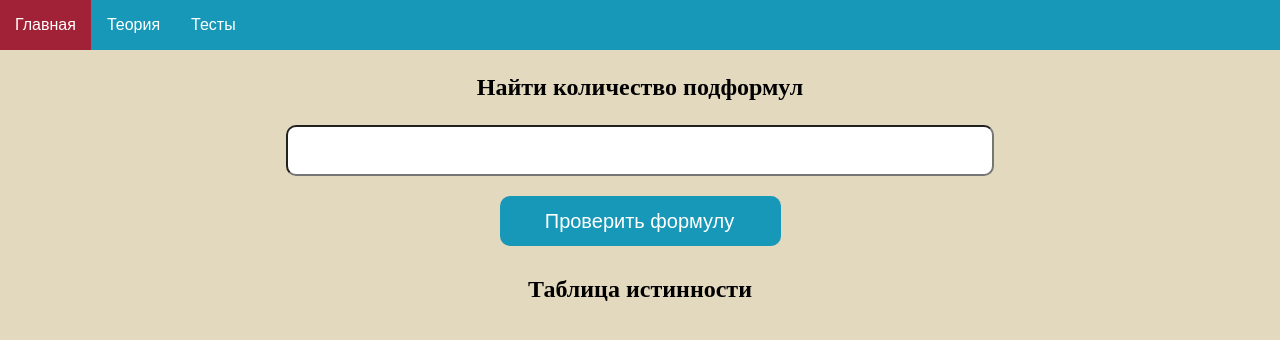
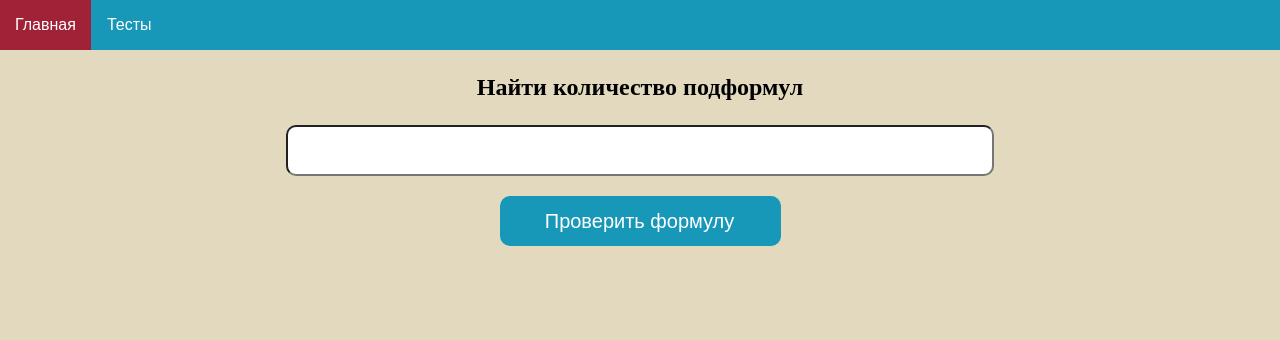
Before and after one commit to Alexandr-Karavai/LOIS_LAB, a plain HTML site: page index.html in a window 1280 px wide. Drawn offline with Linux system fonts and the light colour scheme.

```diff
--- a/index.html
+++ b/index.html
@@ -12,7 +12,6 @@
 <body>
   <ul>
     <li><a href="index.html">Главная</a></li>
-    <li><a href="grammar.html">Теория</a></li>
     <li><a href="test.html">Тесты</a></li>
   </ul>
     <div class="center">
@@ -21,11 +20,13 @@
             <a class="button" id="button" onclick="clickCheckFormula()">Проверить формулу</a>
           </input>
         <div class="output" id="output"></div>
-          <h3>Таблица истинности</h3>
-            <table border="1">
-                <tbody id="tbody"></tbody>
-            </table>
-              <div class="outputTypeFormula" id="outputTypeFormula"></div>
+          <div id="hiddenForm" hidden>
+            <h3>Таблица истинности</h3>
+              <table border="1">
+                  <tbody id="tbody"></tbody>
+              </table>
+                <div class="outputTypeFormula" id="outputTypeFormula"></div>
+          </div>
     </div>
 </body>
 </html>
```
